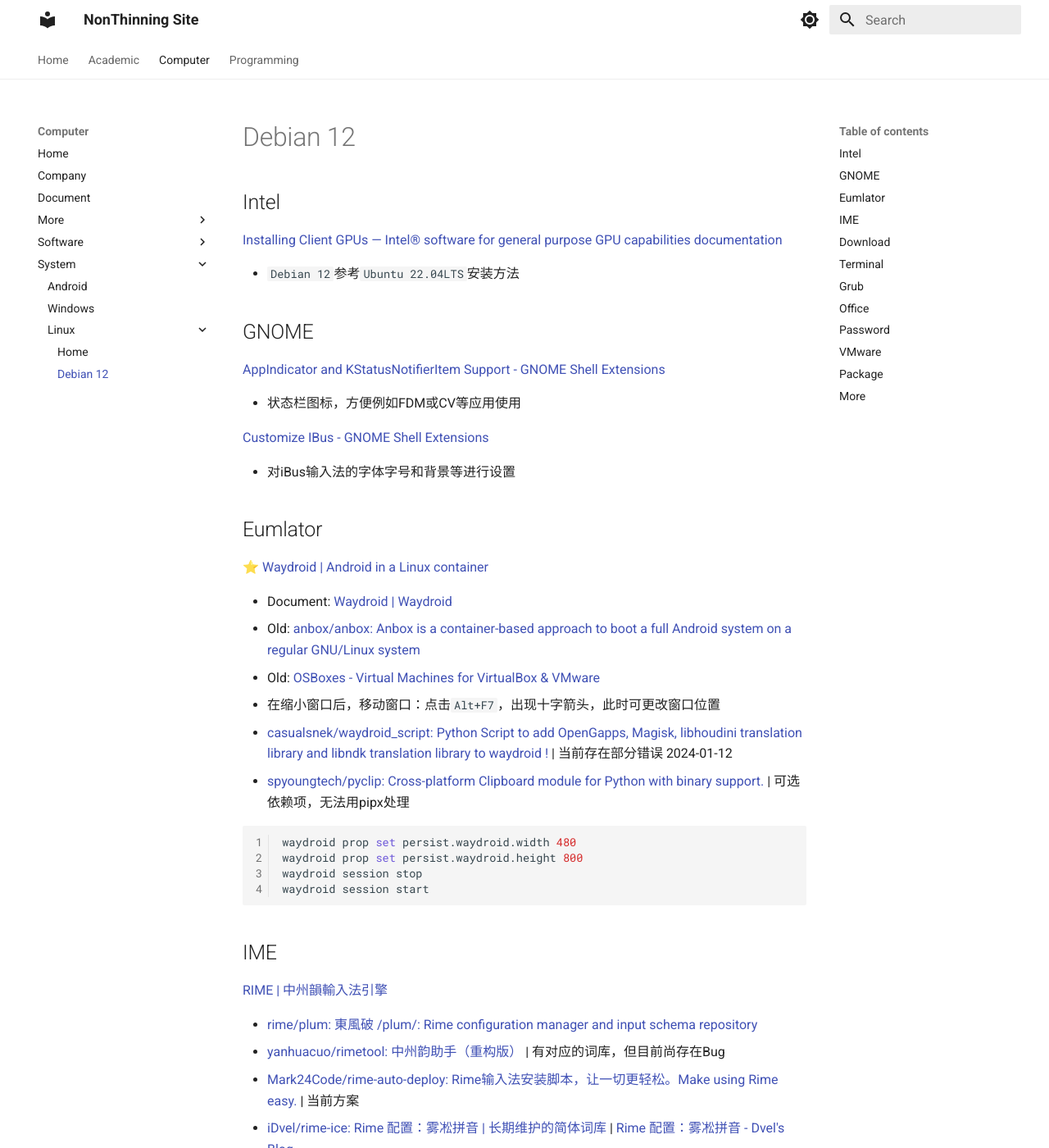
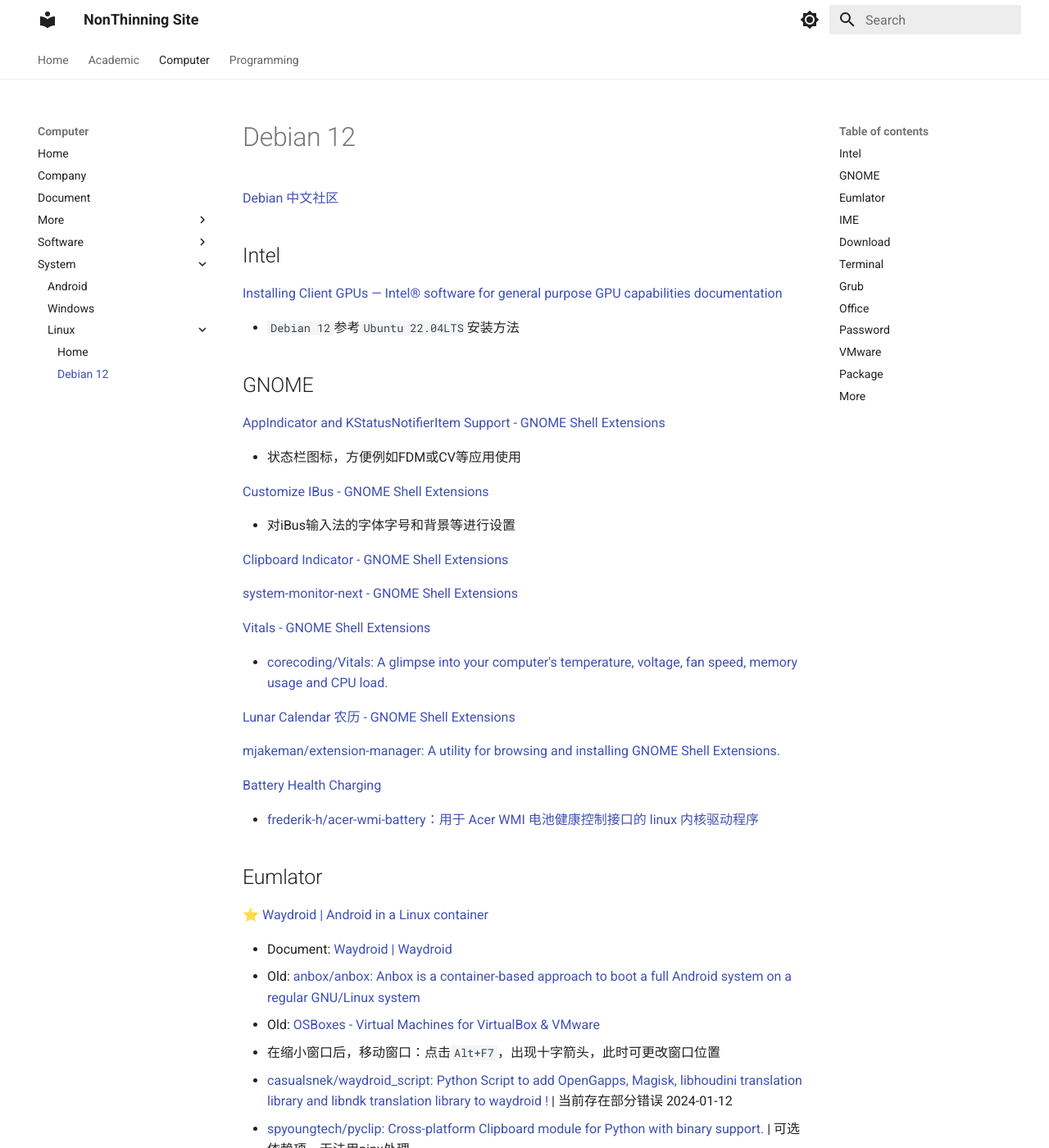
Before and after one commit to NonThinning/NonThinning.github.io, an MkDocs documentation site: the page built from docs/Computer/System/Linux/Debian_12.md, in a window 1280 px wide and 1400 px high. Shown: the whole window at 82% size. Built offline with MkDocs 1.6.1 and Material for MkDocs 9.7.7, drawn with Linux system fonts in a browser that asks for light colours; some of the changed text lies outside the part shown.

Commit message:
docs update

````diff
--- a/docs/Computer/System/Linux/Debian_12.md
+++ b/docs/Computer/System/Linux/Debian_12.md
@@ -1,3 +1,5 @@
+
+[Debian 中文社区](https://debiancn.org/)
 
 ## Intel
 
@@ -14,6 +16,22 @@
 [Customize IBus - GNOME Shell Extensions](https://extensions.gnome.org/extension/4112/customize-ibus/)
 
 - 对iBus输入法的字体字号和背景等进行设置
+
+[Clipboard Indicator - GNOME Shell Extensions](https://extensions.gnome.org/extension/779/clipboard-indicator/)
+
+[system-monitor-next - GNOME Shell Extensions](https://extensions.gnome.org/extension/3010/system-monitor-next/)
+
+[Vitals - GNOME Shell Extensions](https://extensions.gnome.org/extension/1460/vitals/)
+
+- [corecoding/Vitals: A glimpse into your computer's temperature, voltage, fan speed, memory usage and CPU load.](https://github.com/corecoding/Vitals)
+
+[Lunar Calendar 农历 - GNOME Shell Extensions](https://extensions.gnome.org/extension/675/lunar-calendar/)
+
+[mjakeman/extension-manager: A utility for browsing and installing GNOME Shell Extensions.](https://github.com/mjakeman/extension-manager)
+
+[Battery Health Charging](https://maniacx.github.io/Battery-Health-Charging/)
+
+- [frederik-h/acer-wmi-battery：用于 Acer WMI 电池健康控制接口的 linux 内核驱动程序](https://github.com/frederik-h/acer-wmi-battery)
 
 ## Eumlator
 
@@ -62,6 +80,8 @@
 
 代替系统pip: [pipx](https://pipx.pypa.io/stable/)
 
+intel gpu占用: `sudo apt install intel-gpu-tools`; 查看: `sudo intel_gpu_top`
+
 ## Grub
 
 ```bash
@@ -97,4 +117,8 @@
 
 ## More
 
+[CoolerControl / CoolerControl · GitLab](https://gitlab.com/coolercontrol/coolercontrol) | 风扇管理，笔记本不适用
+
+[Thunderbird](https://www.thunderbird.net/zh-CN/) | 邮件客户端
+
 [git鉴权失败问题 以及每次clone 都要输入用户名密码问题_git clone 鉴权失败-CSDN博客](https://blog.csdn.net/qq_45495460/article/details/125077989)
````
Also changed, not shown: docs/Academic/index.md (+2 -2 lines), docs/Computer/System/Linux/index.md (+2 -0 lines), docs/index.md (+1 -1 lines).
